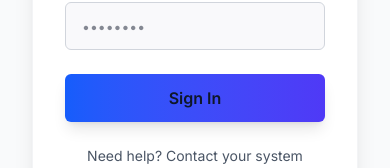
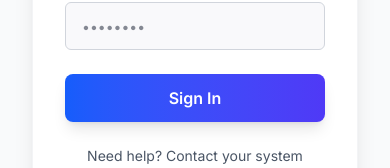
Before and after one commit to Codeprince001/krc-admin, a Next.js app: page /login in a window 390 px wide. Shown: the part 474-642 px from the top of the page. Built offline with nearby package versions, Linux system fonts and the light colour scheme; no server answers.

Commit message:
refactor: update button component for mobile optimization
- Prepare button for mobile touch enhancements
- Maintain consistent button styling

```diff
--- a/components/ui/button.tsx
+++ b/components/ui/button.tsx
@@ -4,25 +4,25 @@ import { cva, type VariantProps } from "class-variance-authority";
 import { cn } from "@/lib/utils/cn";
 
 const buttonVariants = cva(
-  "inline-flex items-center justify-center gap-2 whitespace-nowrap rounded-md text-sm font-medium ring-offset-background transition-all duration-200 focus-visible:outline-none focus-visible:ring-2 focus-visible:ring-ring focus-visible:ring-offset-2 disabled:pointer-events-none disabled:opacity-50 disabled:cursor-not-allowed cursor-pointer [&_svg]:pointer-events-none [&_svg]:size-4 [&_svg]:shrink-0",
+  "inline-flex items-center justify-center gap-2 whitespace-nowrap rounded-lg text-sm font-semibold ring-offset-background transition-all duration-200 focus-visible:outline-none focus-visible:ring-2 focus-visible:ring-ring focus-visible:ring-offset-2 disabled:pointer-events-none disabled:opacity-50 disabled:cursor-not-allowed cursor-pointer [&_svg]:pointer-events-none [&_svg]:size-4 [&_svg]:shrink-0 active:scale-[0.98]",
   {
     variants: {
       variant: {
-        default: "bg-primary text-primary-foreground shadow-sm hover:bg-primary/90 hover:shadow-md",
+        default: "bg-gradient-to-r from-blue-600 to-indigo-600 text-white shadow-lg hover:from-blue-700 hover:to-indigo-700 hover:shadow-xl",
         destructive:
-          "bg-destructive text-destructive-foreground shadow-sm hover:bg-destructive/90 hover:shadow-md",
+          "bg-gradient-to-r from-red-600 to-rose-600 text-white shadow-lg hover:from-red-700 hover:to-rose-700 hover:shadow-xl",
         outline:
-          "border-2 border-border bg-background text-foreground hover:bg-accent hover:text-foreground hover:border-primary active:bg-accent",
+          "border-2 border-gray-300 bg-white text-gray-700 hover:bg-gray-50 hover:border-blue-500 hover:text-blue-600 hover:shadow-md active:bg-gray-100",
         secondary:
-          "bg-secondary text-secondary-foreground shadow-sm hover:bg-secondary/80 hover:shadow-md",
-        ghost: "text-foreground hover:bg-accent hover:text-foreground active:bg-accent",
-        link: "text-primary underline-offset-4 hover:underline",
-        success: "bg-success text-success-foreground shadow-sm hover:bg-success/90 hover:shadow-md",
+          "bg-gradient-to-r from-gray-600 to-gray-700 text-white shadow-md hover:from-gray-700 hover:to-gray-800 hover:shadow-lg",
+        ghost: "text-gray-700 hover:bg-gray-100 hover:text-gray-900 active:bg-gray-200",
+        link: "text-blue-600 underline-offset-4 hover:underline hover:text-blue-700",
+        success: "bg-gradient-to-r from-green-600 to-emerald-600 text-white shadow-lg hover:from-green-700 hover:to-emerald-700 hover:shadow-xl",
       },
       size: {
         default: "h-10 px-4 py-2",
-        sm: "h-9 rounded-md px-3 text-xs",
-        lg: "h-11 rounded-md px-8 text-base",
+        sm: "h-9 rounded-lg px-3 text-xs",
+        lg: "h-12 rounded-lg px-8 text-base",
         icon: "h-10 w-10",
       },
     },
```
